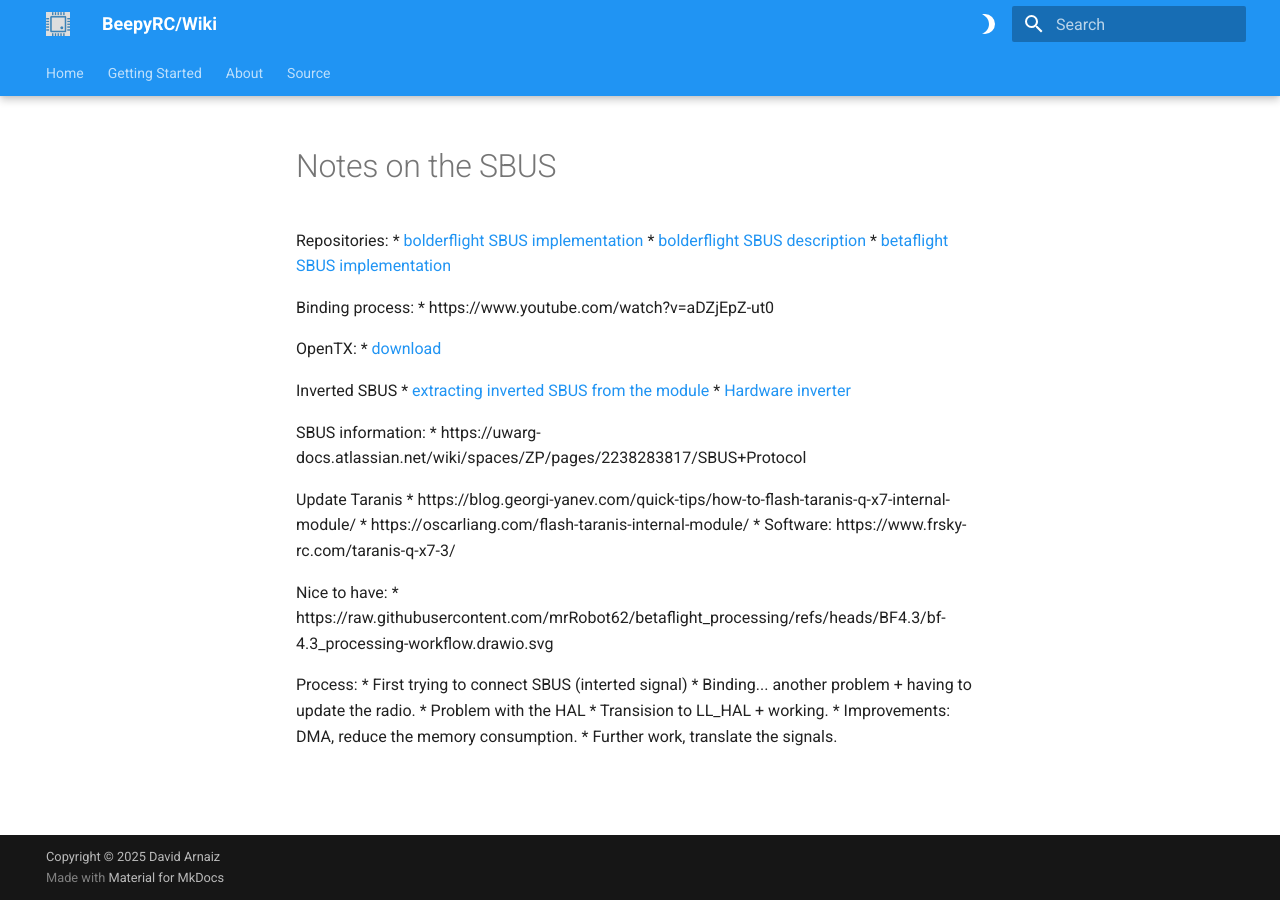
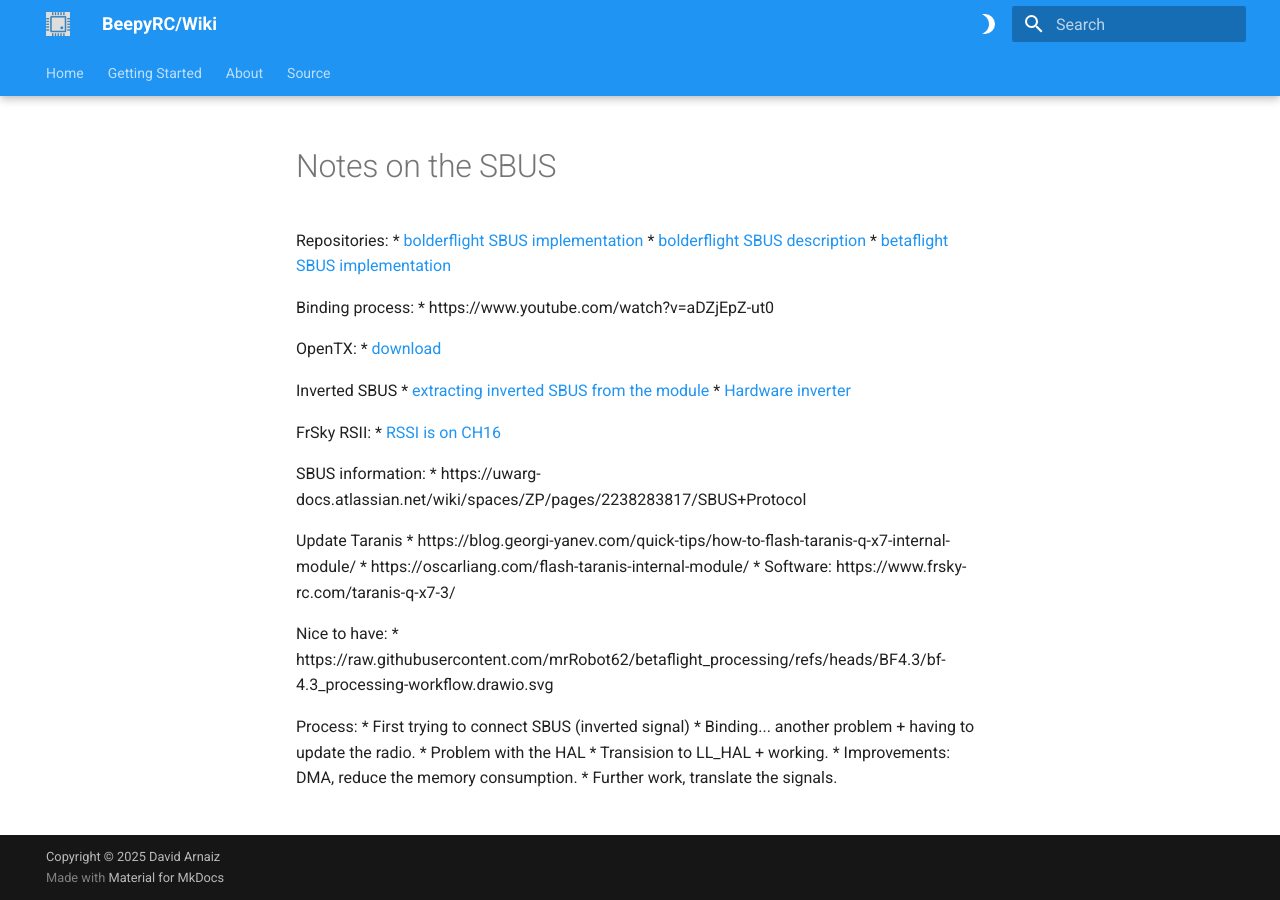
Before and after one commit to ElectronPlant/beepy_rc, an MkDocs documentation site: the page built from docs/info/sbus.md, in a window 1280 px wide. Built offline with MkDocs 1.6.1 and Material for MkDocs 9.7.7, drawn with Linux system fonts in a browser that asks for light colours.

Commit message:
docs: adding more temporal information in the SBUS documentation

```diff
--- a/docs/info/sbus.md
+++ b/docs/info/sbus.md
@@ -15,6 +15,9 @@ Inverted SBUS
 * [extracting inverted SBUS from the module](https://oscarliang.com/uninverted-sbus-smart-port-frsky-receivers/)
 * [Hardware inverter](https://www.diyengineers.com/2020/12/17/2n2222-transistor-npn/)
 
+FrSky RSII:
+* [RSSI is on CH16](https://drones.stackexchange.com/questions/803/how-do-i-set-up-the-rssi-readout-on-an-xm-receiver-channel)
+
 SBUS information:
 * https://uwarg-docs.atlassian.net/wiki/spaces/ZP/pages/2238283817/SBUS+Protocol
 
@@ -29,7 +32,7 @@ Nice to have:
 
 
 Process:
-* First trying to connect SBUS (interted signal)
+* First trying to connect SBUS (inverted signal)
 * Binding... another problem + having to update the radio.
 * Problem with the HAL
 * Transision to LL_HAL + working.
```
